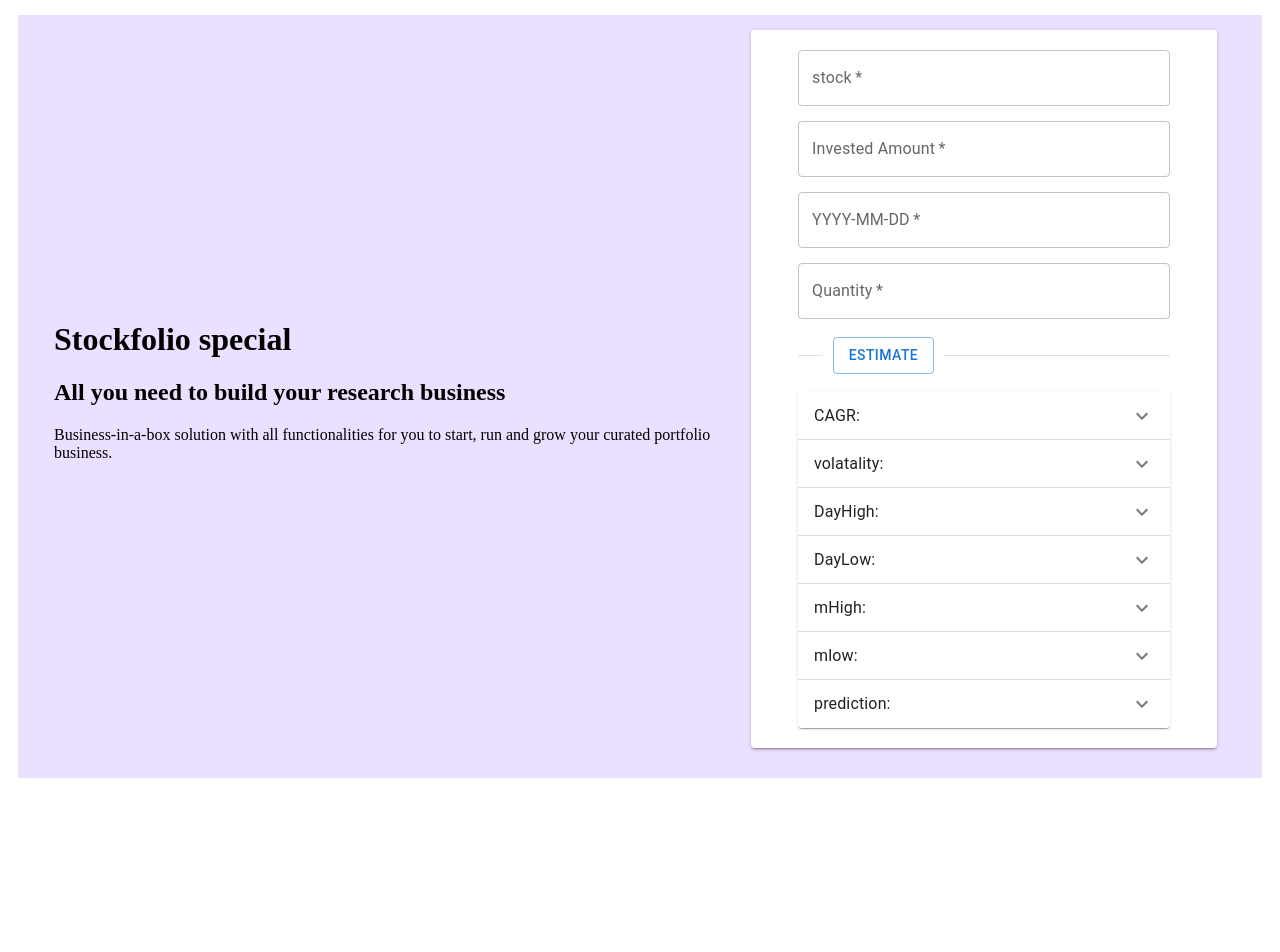
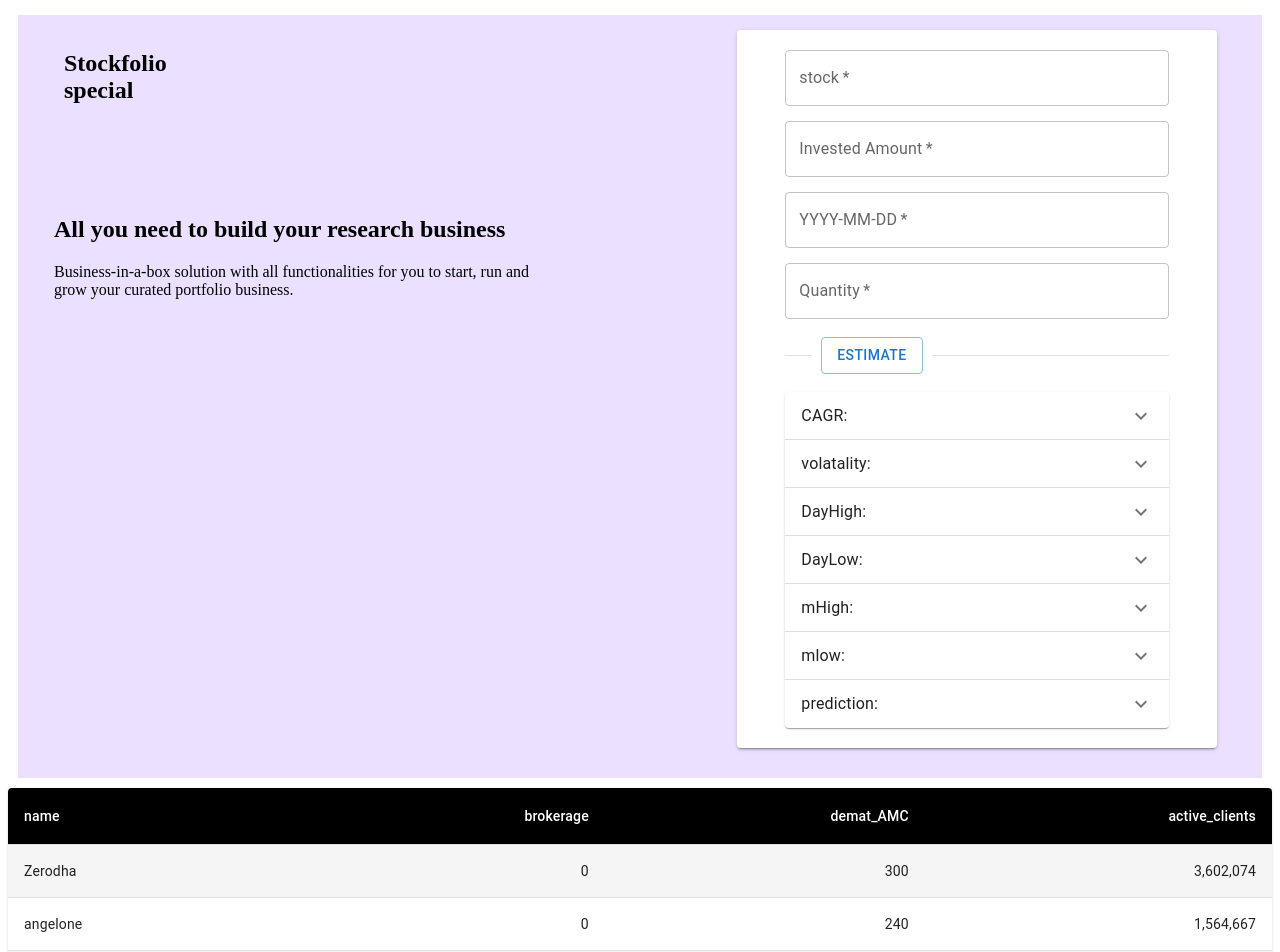
Before and after one commit to pradeep85841/SmallCases_clone, a React (Create React App) app: page /discover in a window 1280 px wide. Shown: the part 920-1872 px from the top of the page. Before the commit the page ends 1708 px from the top, so only its background shows below. Built offline with nearby package versions, Linux system fonts and the light colour scheme; no server answers.

Commit message:
initial commit

```diff
--- /dev/null
+++ b/src/components/Charges/BrokerData.js
@@ -0,0 +1,61 @@
+import * as React from "react";
+import { styled } from "@mui/material/styles";
+import Table from "@mui/material/Table";
+import TableBody from "@mui/material/TableBody";
+import TableCell, { tableCellClasses } from "@mui/material/TableCell";
+import TableContainer from "@mui/material/TableContainer";
+import TableHead from "@mui/material/TableHead";
+import TableRow from "@mui/material/TableRow";
+import Paper from "@mui/material/Paper";
+import BrokerCharges from "./data/BrokerCharges.json";
+
+const StyledTableCell = styled(TableCell)(({ theme }) => ({
+  [`&.${tableCellClasses.head}`]: {
+    backgroundColor: theme.palette.common.black,
+    color: theme.palette.common.white,
+  },
+  [`&.${tableCellClasses.body}`]: {
+    fontSize: 14,
+  },
+}));
+
+const StyledTableRow = styled(TableRow)(({ theme }) => ({
+  "&:nth-of-type(odd)": {
+    backgroundColor: theme.palette.action.hover,
+  },
+  // hide last border
+  "&:last-child td, &:last-child th": {
+    border: 0,
+  },
+}));
+
+export default function BrokerDataTable() {
+  return (
+    <TableContainer component={Paper}>
+      <Table sx={{ minWidth: 700 }} aria-label="customized table">
+        <TableHead>
+          <TableRow>
+            <StyledTableCell>name</StyledTableCell>
+            <StyledTableCell align="right">brokerage</StyledTableCell>
+            <StyledTableCell align="right">demat_AMC</StyledTableCell>
+            <StyledTableCell align="right">active_clients</StyledTableCell>
+          </TableRow>
+        </TableHead>
+        <TableBody>
+          {BrokerCharges.map((row) => (
+            <StyledTableRow key={row.name}>
+              <StyledTableCell component="th" scope="row">
+                {row.name}
+              </StyledTableCell>
+              <StyledTableCell align="right">{row.brokerage}</StyledTableCell>
+              <StyledTableCell align="right">{row.demat_AMC}</StyledTableCell>
+              <StyledTableCell align="right">
+                {row.active_clients}
+              </StyledTableCell>
+            </StyledTableRow>
+          ))}
+        </TableBody>
+      </Table>
+    </TableContainer>
+  );
+}
--- /dev/null
+++ b/src/components/Charges/data/BrokerCharges.json
@@ -0,0 +1,56 @@
+[
+  {
+    "name": "Zerodha",
+    "brokerage": "0",
+    "demat_AMC": "300",
+    "active_clients": "3,602,074"
+  },
+  {
+    "name": "angelone",
+    "brokerage": "0",
+    "demat_AMC": "240",
+    "active_clients": "1,564,667"
+  },
+  {
+    "name": "aliceblue",
+    "brokerage": "0",
+    "demat_AMC": "400",
+    "active_clients": "125,223"
+  },
+  {
+    "name": "mastertrust",
+    "brokerage": "0",
+    "demat_AMC": "300",
+    "active_clients": "48,645"
+  },
+  {
+    "name": "dhanistocks",
+    "brokerage": "0",
+    "demat_AMC": "0",
+    "active_clients": "39,644"
+  },
+  {
+    "name": "fyers",
+    "brokerage": "0",
+    "demat_AMC": "300",
+    "active_clients": "35,963"
+  },
+  {
+    "name": "tradeplus",
+    "brokerage": "0",
+    "demat_AMC": "0",
+    "active_clients": "22,257"
+  },
+  {
+    "name": "sasonline",
+    "brokerage": "0",
+    "demat_AMC": "200",
+    "active_clients": "17,878"
+  },
+  {
+    "name": "finvasia",
+    "brokerage": "0",
+    "demat_AMC": "0",
+    "active_clients": "12,018"
+  }
+]
--- a/src/components/EstimationForm/index.css
+++ b/src/components/EstimationForm/index.css
@@ -27,11 +27,17 @@
 }
 
 .FormHeading {
-  margin: auto;
+  padding-left: 3%;
   text-align: left;
-  padding-left: 3%;
+  width: 40%;
 }
 
 .FormTitle {
-  align-self: initial;
+  width: 20%;
+  margin: 10px;
 }
+
+.FormDescription {
+  padding-top: 15%;
+  margin: auto;
+}
--- a/src/components/EstimationForm/index.js
+++ b/src/components/EstimationForm/index.js
@@ -66,15 +66,16 @@
     return (
       <div className="userEstimation">
         <div className="FormHeading">
-          <h1 className="FormTitle"> Stockfolio special</h1>
-          <h2 className="MainHeading">
-            {" "}
-            All you need to build your research business{" "}
-          </h2>
-          <p className="SideHeading">
-            Business-in-a-box solution with all functionalities for you to
-            start, run and grow your curated portfolio business.
-          </p>
+          <div className="FormTitle">
+            <h2>Stockfolio special</h2>
+          </div>
+          <div className="FormDescription">
+            <h2>All you need to build your research business</h2>
+            <p>
+              Business-in-a-box solution with all functionalities for you to
+              start, run and grow your curated portfolio business.
+            </p>
+          </div>
         </div>
 
         <p>{this.state.response}</p>
--- a/src/pages/DiscoverPage/index.js
+++ b/src/pages/DiscoverPage/index.js
@@ -3,6 +3,7 @@
 import UserEstimation from "../../components/EstimationForm/index.js";
 import BasicTabs from "../../components/TabPanel/index.js";
 import "./index.css";
+import BrokerDataTable from "../../components/Charges/BrokerData.js";
 
 export default function Discover() {
   return (
@@ -22,6 +23,10 @@
       <div className="EstimationForm">
         <UserEstimation />
       </div>
+
+      <div className="BrokerTable">
+        <BrokerDataTable />
+      </div>
     </div>
   );
 }
```
Also changed, not shown: src/components/Charges/data/Taxes.json (added, +25 -0 lines).
